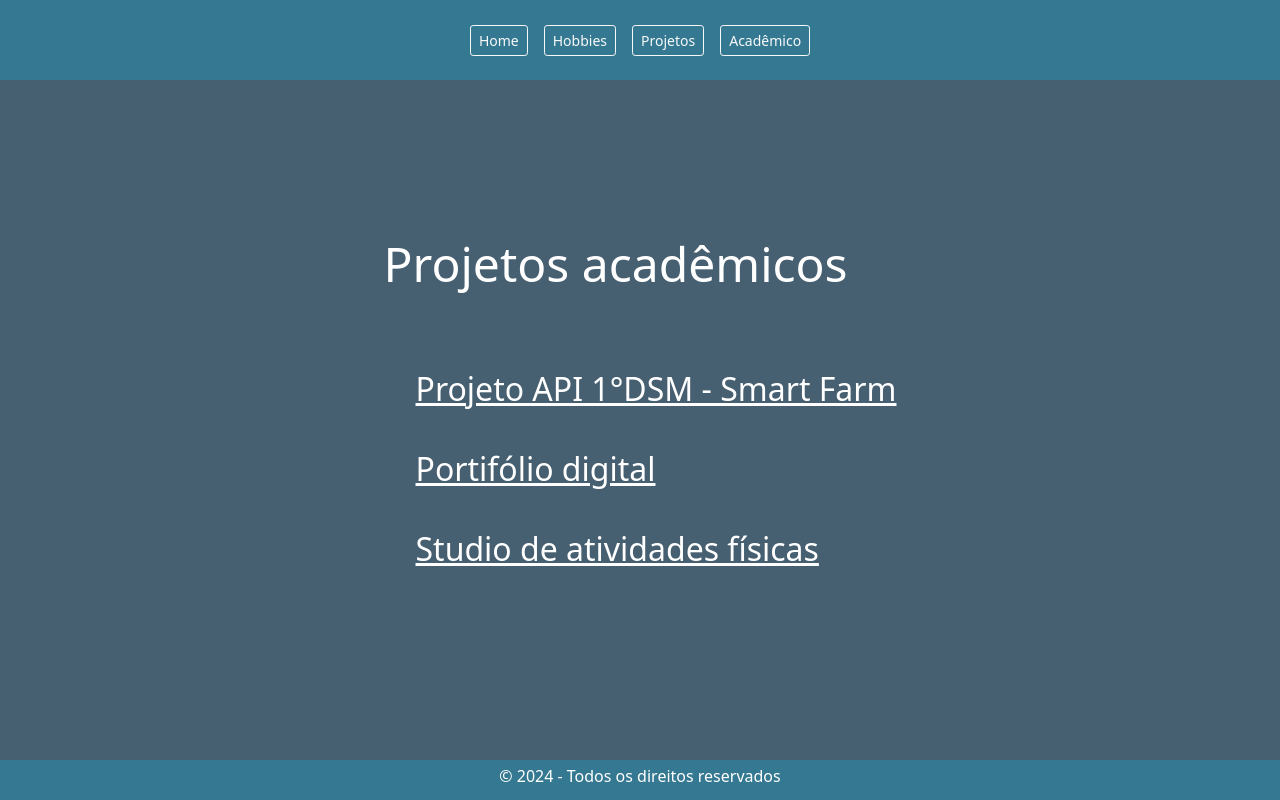
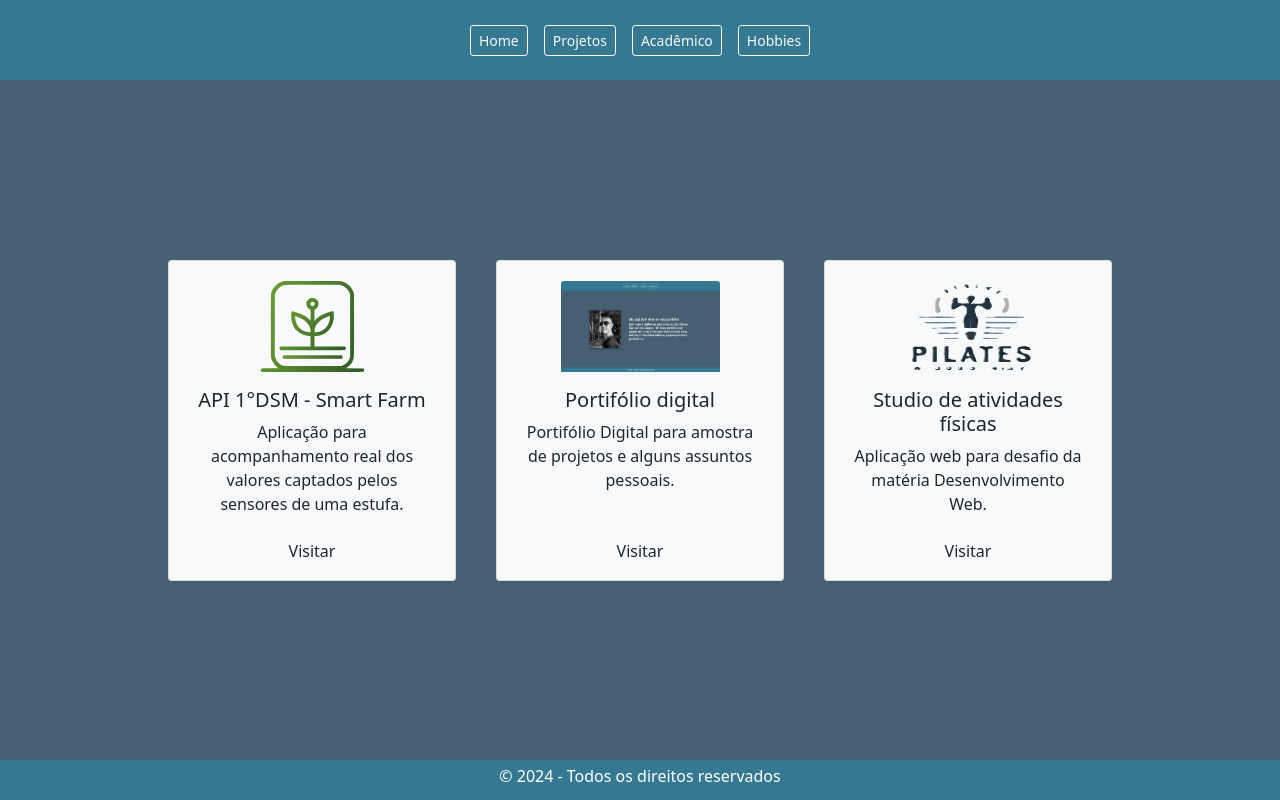
Before and after one commit to gui-benedito/portfolio_digital, a Flask app: page /projetos in a window 1280 px wide. Run offline with Flask 3, Linux system fonts and the light colour scheme.

Commit message:
Adicionando bootstrap Troca de listas por cards bootstrap para visualização dos conteúdos Adição de novas fotos para página hobbie e projetos

```diff
--- a/api/app.py
+++ b/api/app.py
@@ -1,5 +1,5 @@
 from flask import Flask, render_template
-from  statics import projects, hobbies, academicos
+from  statics import projects, hobbies, academics
 
 app = Flask(__name__)
 
@@ -21,4 +21,4 @@ def projetos():
 @app.route("/academico")
 def academico_page():
     titulo = "Acadêmico"
-    return render_template ("academico.html", title = titulo, academicos=academicos)
+    return render_template ("academico.html", title = titulo, academicos=academics)
--- a/api/static/estilo/style.css
+++ b/api/static/estilo/style.css
@@ -28,7 +28,7 @@ header {
 nav{
     height: 5em;
     display: flex;
-    justify-content: center; /* para espaço entre o botão e o nav */
+    justify-content: center;
     align-items: center;
     column-gap: 1em;
 }
@@ -54,11 +54,12 @@ nav a {
 
 .main-content {
     display: flex;
-    width: 80%;
+    width: 90%;
     margin: 0 auto;
     justify-content: center;
     align-items: center;
     flex: 1;
+    padding: 10px;
 }
 
 #intro {
@@ -71,6 +72,30 @@ nav a {
     list-style: none;
     font-size: 32px;
 }
+
+.hobbies-list, .project-list, .academico-list {
+    display: flex;
+    column-gap: 2.5em;
+    flex-wrap: wrap;
+}
+
+.project-card, .hobbie-card, .academico-card {
+    padding: 20px 10px 10px;
+    text-align: center;
+}
+
+.project-card img {
+    width: 159px;
+    height: 91px;
+    margin: 0 auto;
+}
+
+.hobbie-card img {
+    width: auto;
+    height: 250px;
+    margin: 0 auto;
+}
+
 ul.academico-list li::before {
     content: '🎓';
 }
@@ -79,7 +104,7 @@ ul.academico-list li::before {
     content: '⚽';
     margin-right: 5px;
 }
-.hobbies-list #academia::before {
+.hobbies-list #atividades::before {
     content: '💪🏻';
     margin-right: 5px;
 }
@@ -97,7 +122,6 @@ ul.academico-list li::before {
     color: var(--white);
 }
 
-
 footer {
     background-color: var(--teal);
     width: 100%;
@@ -108,12 +132,31 @@ footer {
     padding-top: .5em;
 }
 
+@media (max-width: 1200px) {
+    .hobbies-list, .project-list, .academico-list {
+        row-gap: 1em;
+    }
+}
+
+@media (max-width: 790px) {
+    .main-content {
+        justify-content: center;
+        align-items: center;
+    }
+    .hobbies-list, .project-list, .academico-list {
+        flex-direction: column;
+        row-gap: 1em;
+    }
+}
+
 @media (max-width: 768px) {
     .main-content {
         width: 80%;
         margin: 0 auto;
         flex-direction: column;
         row-gap: 1em;
+        justify-content: center;
+        align-items: center;
     }
 
     #intro {
@@ -136,6 +179,11 @@ footer {
         width: 262px;
         height: 260px;
         margin-top: 1em;
+    }
+
+    .hobbies-list, .project-list, .academico-list {
+        flex-direction: column;
+        row-gap: 1em;
     }
 }
 
--- a/api/statics.py
+++ b/api/statics.py
@@ -1,30 +1,80 @@
 projects = [
     {
-        'title': 'Projeto API 1°DSM - Smart Farm',
+        'title': 'API 1°DSM - Smart Farm',
         'link': 'https://github.com/gui-benedito/projeto_api',
-        'img': './static/img/apiI'
+        'img': '../static/img/apiI.svg',
+        'description': 'Aplicação para acompanhamento real dos valores captados pelos sensores de uma estufa.'
     },
     {
         'title': 'Portifólio digital',
         'link': 'https://github.com/gui-benedito/portfolio_digital',
-        'img': './static/img/portifolio'
+        'img': '../static/img/portifolio.png',
+        'description': 'Portifólio Digital para amostra de projetos e alguns assuntos pessoais.'
     },
     {
         'title': 'Studio de atividades físicas',
         'link': 'https://github.com/gui-benedito/studio',
-        'img': './static/img/studio'
+        'img': '../static/img/logo.png',
+        'description': 'Aplicação web para desafio da matéria Desenvolvimento Web.'
     }
 ]
 
 hobbies = [
-    {'hobbie': 'Assistir e jogar futebol', 'id': 'futebol'},
-    {'hobbie': 'Ir pra academia', 'id': 'academia'},
-    {'hobbie': 'Ler', 'id': 'ler'}
+    {
+        'hobbie': 'Assistir e jogar futebol',
+        'id': 'futebol',
+        'img': '../static/img/futebol.jpg'
+    },
+    {
+        'hobbie': 'Atividades físicas',
+        'id': 'atividades',
+        'img': '../static/img/exercicio.jpg'
+    },
+    {
+        'hobbie': 'Ler',
+        'id': 'ler',
+        'img': '../static/img/artes.jpg'
+    }
 ]
 
-academicos = [
-    {'title': 'Ensino Médio completo (2011 - 2013)'},
-    {'title': 'Técnico em mecânica - ETEP (2013 - 2014)'},
-    {'title': 'Desenvolvimento de Software Multiplataforma na FATEC (2024 - presente)'}
+academics = [
+    {
+        'title': 'Ensino Médio',
+        'institution': 'E. E. Major Aviador José Mariotto Ferreira',
+        'date': '(2011 - 2013)'
+    },
+    {
+        'title': 'Técnico em mecânica',
+        'institution': 'ETEP',
+        'date': '(2013 - 2014)'
+    },
+    {
+        'title': 'Desenvolvimento de Software Multiplataforma',
+        'institution': 'Faculdade de Tecnologia de São José dos Campos',
+        'date': '(2024 - presente)'
+    }
+]
 
+front = [
+    {
+        'technologie': 'HTML 5'
+    },
+    {
+        'technologie': 'CSS 3'
+    }
 ]
+
+back = [
+    {
+        'technologie': 'Python'
+    },
+    {
+        'technologie': 'Flask'
+    }
+]
+
+banco = [
+    {
+        'technologie': 'MySQL'
+    }
+]
--- a/api/templates/base.html
+++ b/api/templates/base.html
@@ -13,9 +13,9 @@
         <button id="hamburger-menu">☰</button>
         <nav>
             <a href="/"><button type="button" class="btn btn-outline-light btn-sm">Home</button></a>
-            <a href="/hobbies"><button type="button" class="btn btn-outline-light btn-sm">Hobbies</button></a>
             <a href="/projetos"><button type="button" class="btn btn-outline-light btn-sm">Projetos</button></a>
             <a href="/academico"><button type="button" class="btn btn-outline-light btn-sm">Acadêmico</button></a>
+            <a href="/hobbies"><button type="button" class="btn btn-outline-light btn-sm">Hobbies</button></a>
         </nav>
     </header>
     <section class="main-content">
--- a/api/templates/projetos.html
+++ b/api/templates/projetos.html
@@ -2,13 +2,17 @@
 
 {% block conteudo %}
 <section class="project_content">
-    <h2>Projetos acadêmicos</h2>
-    <ul class="project-list">
+    <div class="project-list">
         {% for projeto in projetos %}
-            <li>
-                <a href="{{ projeto.link }}" target="_blank">{{ projeto.title }}</a>
-            </li>
+            <div class="card text-dark bg-light project-card" style="width: 18rem;">
+                <img src="{{ projeto.img }}" class="card-img-top" alt="">
+                <div class="card-body">
+                    <h5 class="card-title">{{ projeto.title }}</h5>
+                    <p class="card-text">{{ projeto.description }}</p>
+                </div>
+                <a href="{{ projeto.link }}" class="btn btn-outline-light text-dark" target="_blank">Visitar</a>
+            </div>
         {% endfor %}
-    </ul>
+    </div>
 </section>
 {% endblock %}
```
Also changed, not shown: api/templates/academico.html (+9 -5 lines), api/templates/hobbies.html (+8 -5 lines), api/static/img/apiI.svg (added), api/static/img/artes.jpg (added), api/static/img/exercicio.jpg (added), api/static/img/futebol.jpg (added), api/static/img/logo.png (added), api/static/img/portifolio.png (added).
